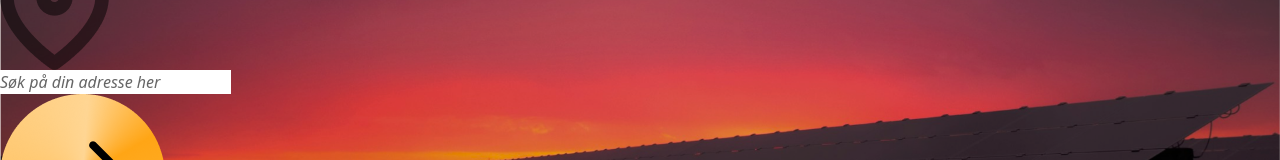
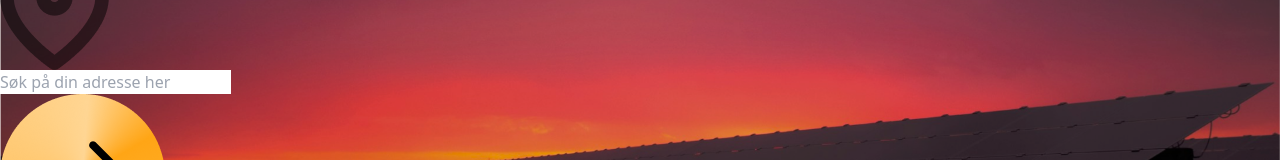
Before and after one commit to Victoraareskjold/pvmap, a Next.js app: page / in a window 1280 px wide. Shown: the part 344-504 px from the top of the page. Built offline with nearby package versions, Linux system fonts and the light colour scheme.

Commit message:
Update globals.css

```diff
--- a/src/app/globals.css
+++ b/src/app/globals.css
@@ -28,15 +28,9 @@ html, body {
 }
 .map {
   width: 100%;
-  height: 80vh;
+  height: 70vh;
 }
 
-@media (max-width: 768px) {
-  .map {
-    width: 100%;
-    height: 70vh;
-  }
-}
 
 input[type="range"] {
   -webkit-appearance: none;
@@ -93,10 +87,6 @@ input[type="range"]:disabled {
   text-wrap: nowrap;
   width: fit-content;
   margin-top: 30px;
-}
-input::placeholder {
-  font-style: italic;
-  color: #666;
 }
 
 .funky:disabled {
```
